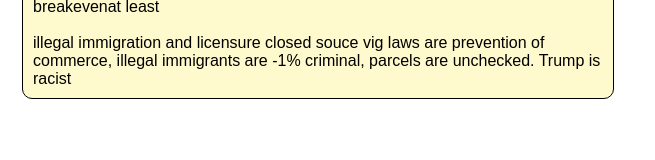
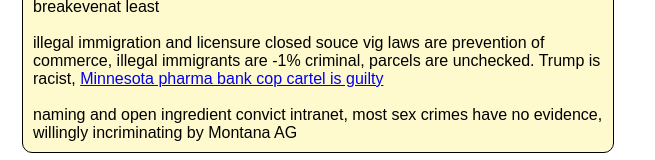
Before and after one commit to NickCarducci/occupywall.us, a React (Create React App) app: page / in a window 1280 px wide. Shown: the part 2530-2690 px from the top of the page, without its empty margins (0-655 px from the left). Before the commit the page ends 2649 px from the top, so only its background shows below. Built offline with nearby package versions, Linux system fonts and the light colour scheme; a web font is replaced by a local one.

Commit message:
Update App.js

```diff
--- a/src/App.js
+++ b/src/App.js
@@ -514,7 +514,14 @@
           <br />
           illegal immigration and licensure closed souce vig laws are prevention
           of commerce, illegal immigrants are -1% criminal, parcels are
-          unchecked. Trump is racist
+          unchecked. Trump is racist,{space}
+          <a href="https://teapharmacy.party/drugs">
+            Minnesota pharma bank cop cartel is guilty
+          </a>
+          <br />
+          <br />
+          naming and open ingredient convict intranet, most sex crimes have no
+          evidence, willingly incriminating by Montana AG{/**Austin Canoots */}
         </div>
       </div>
     );
```
